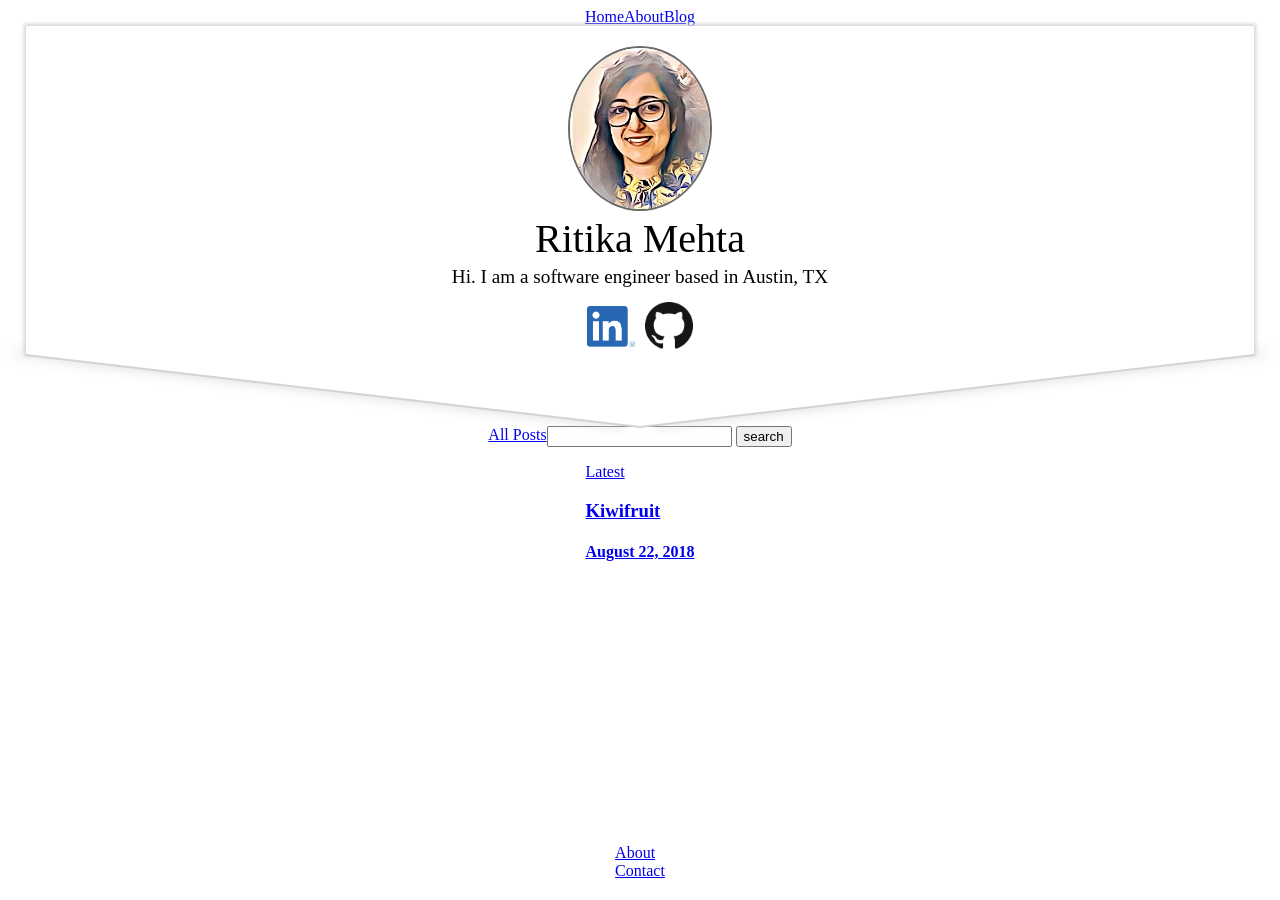
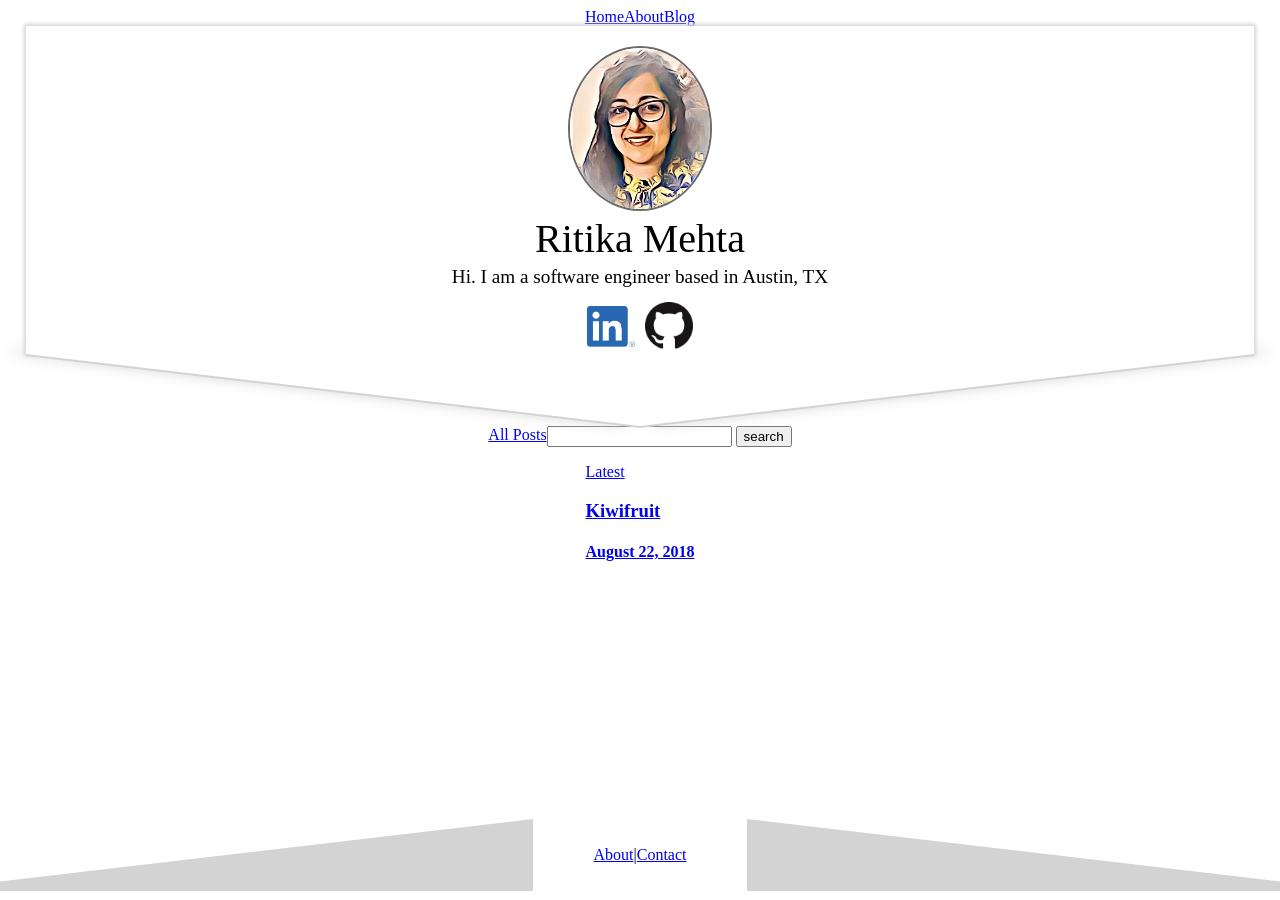
Before and after one commit to mehtarit/Folio, a Jekyll site: the page built from index.html, in a window 1280 px wide. Built offline with Jekyll 4.4.1, drawn with Linux system fonts in a browser that asks for light colours; some web fonts are replaced.

Commit message:
Add footer

```diff
--- a/_includes/footer.html
+++ b/_includes/footer.html
@@ -1,8 +1,8 @@
 <footer>
   <nav>
-    <a href="{{site.baseurl}}/about.html">About</a>
-    <div class="triangle-up-left"></div>
+    <a class="above-3" href="{{site.baseurl}}/about.html">About</a> |
+    <a class="above-3" href="mailto:hi@mehtarit.com">Contact</a>
   </nav>
-  <nav><a href="mailto:hi@mehtarit.com">Contact</a></nav>
+  <div class="triangle-up-left"></div>
   <div class="triangle-up-right"></div>
 </footer>
--- a/assets/css/footer.scss
+++ b/assets/css/footer.scss
@@ -3,5 +3,28 @@
 
 footer {
   position: absolute;
-  bottom: 20px;
+  bottom: 4vh;
 }
+
+.above-3 {
+  z-index: 3;
+}
+
+.triangle-up-left {
+  border-left: solid 48vw transparent;
+  border-right: solid 0px transparent;
+  border-bottom: solid 8vh lightgrey;
+  position: absolute;
+  right: 12vw;
+  bottom: -3vh;
+  z-index: 2;
+}
+
+.triangle-up-right {
+  border-right: solid 48vw transparent;
+  border-left: solid 0px transparent;
+  border-bottom: solid 8vh lightgrey;
+  position: absolute;
+  bottom: -3vh;
+  left: 12vw;
+}
```
